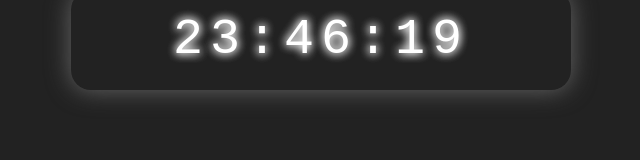
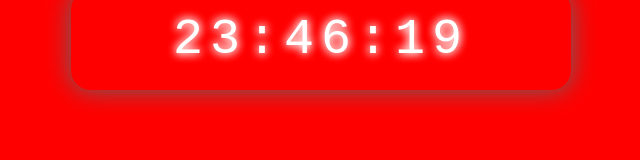
Before and after one commit to cNikoc/Clock-Reloj, a plain HTML site: page index.html in a window 1280 px wide. Shown: the whole page, without its empty margins (319-959 px from the left). Drawn offline with Linux system fonts and the light colour scheme.

```diff
--- a/style.css
+++ b/style.css
@@ -1,4 +1,4 @@
-body {background: #222;}
+body {background: #222; background: red;}
 
 .clock {
 	color: #fff;
```
